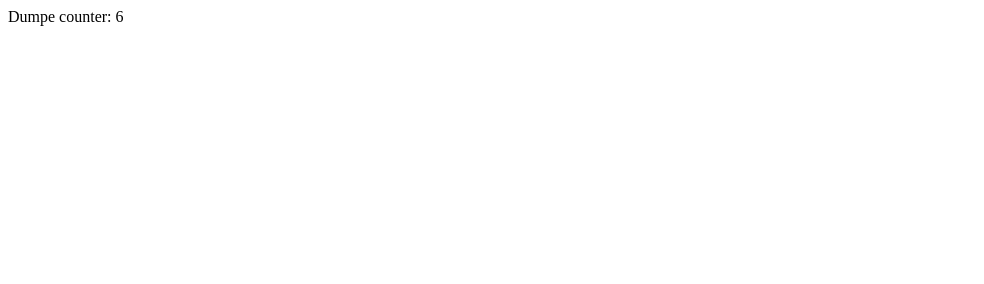
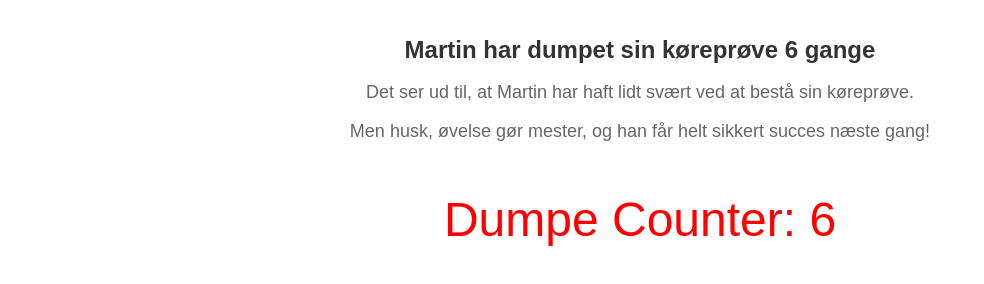
Before and after one commit to ChristofferGamel/dumpecounter2, a plain HTML site: page index.html in a window 1280 px wide. Shown: the whole page, without its empty margins (0-984 px from the left). Drawn offline with Linux system fonts and the light colour scheme.

Commit message:
Update index.html

```diff
--- a/index.html
+++ b/index.html
@@ -1 +1,37 @@
-<p>Dumpe counter: 6</p>
+<!DOCTYPE html>
+<html>
+<head>
+  <style>
+    body {
+      font-family: Arial, sans-serif;
+      margin: 0;
+      padding: 20px;
+    }
+
+    h1 {
+      font-size: 24px;
+      color: #333;
+      text-align: center;
+    }
+
+    p {
+      font-size: 18px;
+      color: #666;
+      text-align: center;
+    }
+
+    .counter {
+      font-size: 48px;
+      color: #f00;
+      text-align: center;
+      margin-top: 50px;
+    }
+  </style>
+</head>
+<body>
+  <h1>Martin har dumpet sin køreprøve 6 gange</h1>
+  <p>Det ser ud til, at Martin har haft lidt svært ved at bestå sin køreprøve.</p>
+  <p>Men husk, øvelse gør mester, og han får helt sikkert succes næste gang!</p>
+  <div class="counter">Dumpe Counter: 6</div>
+</body>
+</html>
```
